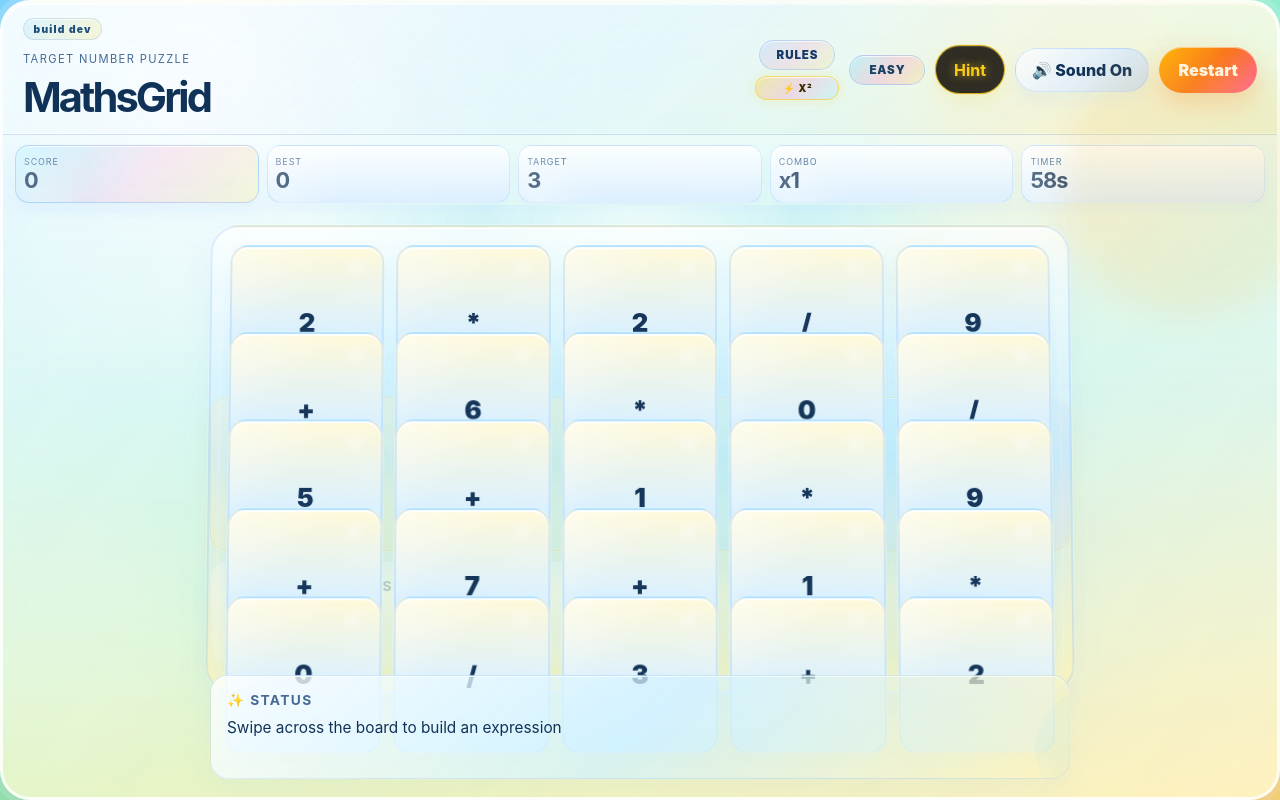
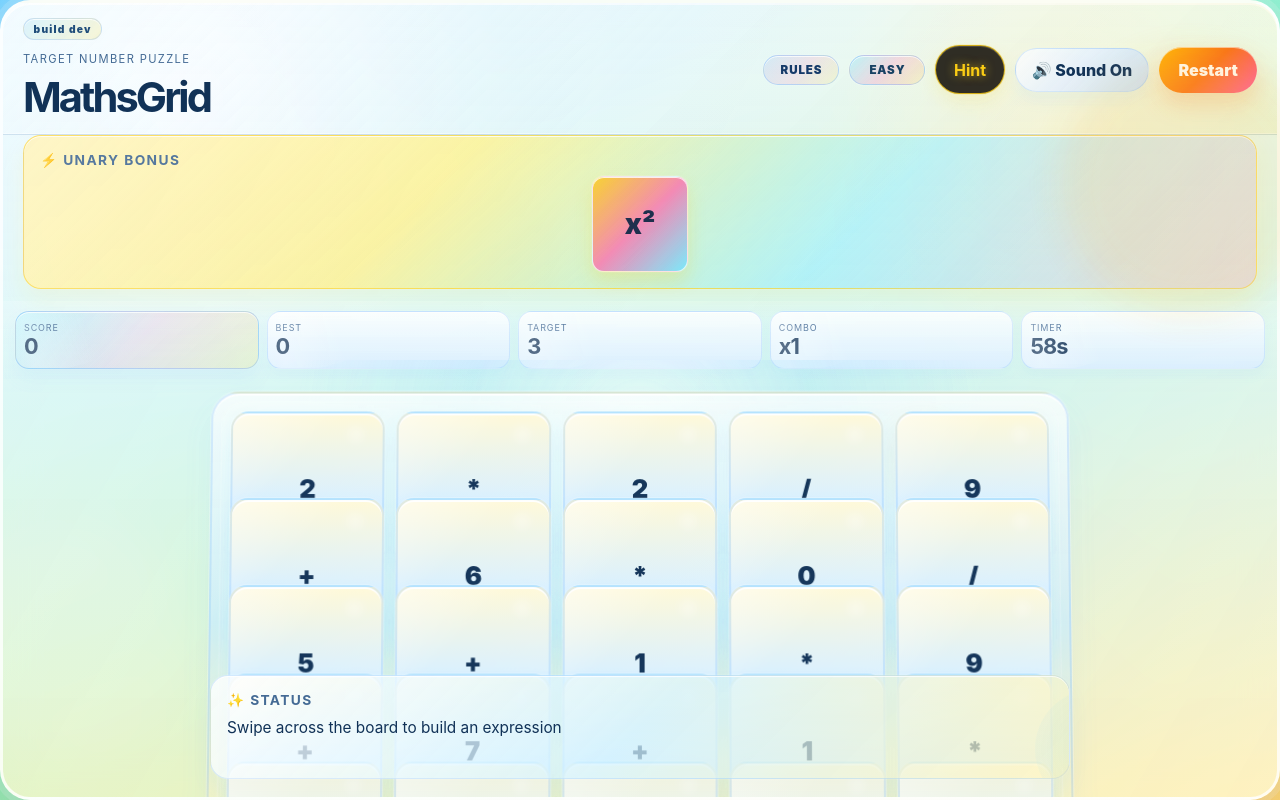
Before and after one commit to stevenappleyard72-cpu/maths-grid, a website built with Vite: page index.html in a window 1280 px wide. Both pictures are taken after a click on the button "Start game". Built offline with nearby package versions, Linux system fonts and the light colour scheme.

Commit message:
Move unary bonus below rules and remove expression panel

```diff
--- a/src/main.js
+++ b/src/main.js
@@ -25,7 +25,6 @@ const state = {
   path: [],
   set: new Set(),
   timerId: null,
-  unaryTimerId: null,
   statusMessage: 'Select a valid route',
   lastExpression: '-',
   lastValue: null,
@@ -117,40 +116,15 @@ function spawnUnaryBonus(forcedBonus = null) {
   const label = forcedBonus?.label || getUnaryLabel(chosen);
   state.unaryBonus = { operation: chosen, label };
 
-  if (state.unaryTimerId) {
-    window.clearTimeout(state.unaryTimerId);
-  }
-
-  state.unaryTimerId = window.setTimeout(() => {
-    state.unaryBonus = null;
-    renderUnaryButtons();
-  }, 8000);
-
   renderUnaryButtons();
-}
-
-function updateHeaderUnaryStatus() {
-  const status = document.querySelector('#headerUnaryStatus');
-  if (!status) return;
-
-  if (!state.unaryBonus) {
-    status.textContent = '⚡ Idle';
-    status.classList.remove('is-live');
-    return;
-  }
-
-  status.textContent = `⚡ ${state.unaryBonus.label}`;
-  status.classList.add('is-live');
 }
 
 function renderUnaryButtons() {
   const bonusBar = document.querySelector('#bonusBar');
   if (!bonusBar) return;
 
-  updateHeaderUnaryStatus();
-
   if (!state.unaryBonus) {
-    bonusBar.innerHTML = '<span class="bonus-empty">⚡ Idle</span>';
+    bonusBar.innerHTML = '<span class="bonus-empty">⚡</span>';
     return;
   }
 
@@ -741,11 +715,9 @@ function updateUI() {
   const timerEl = document.querySelector('#Timer');
   const comboEl = document.querySelector('#Combo');
   const statusEl = document.querySelector('#Status');
-  const expressionEl = document.querySelector('#Expression');
   const difficultyEl = document.querySelector('#Difficulty');
-  const expressionCard = document.querySelector('#Expression')?.closest('.info-card');
 
-  if (!scoreEl || !bestEl || !targetEl || !timerEl || !comboEl || !statusEl || !expressionEl) return;
+  if (!scoreEl || !bestEl || !targetEl || !timerEl || !comboEl || !statusEl) return;
 
   state.difficulty = getDifficultyLabel();
   scoreEl.textContent = state.score;
@@ -754,17 +726,9 @@ function updateUI() {
   timerEl.textContent = `${Math.ceil(state.timeLeft)}s`;
   comboEl.textContent = `x${state.multiplier}`;
   statusEl.textContent = state.statusMessage;
-  expressionEl.textContent = state.lastExpression;
 
   if (difficultyEl) {
     difficultyEl.textContent = state.difficulty;
-  }
-
-  if (expressionCard) {
-    expressionCard.classList.remove('is-good', 'is-warning');
-    if (state.lastExpression && state.lastExpression !== '-') {
-      expressionCard.classList.add('is-good');
-    }
   }
 }
 
@@ -887,10 +851,7 @@ function buildShell() {
             <h1>MathsGrid</h1>
           </div>
           <div class="header-actions">
-            <div class="rules-stack">
-              <button id="rulesBtn" class="rules-btn" type="button" aria-expanded="false" aria-controls="rulesPanel">Rules</button>
-              <div id="headerUnaryStatus" class="header-unary-status">⚡ Idle</div>
-            </div>
+            <button id="rulesBtn" class="rules-btn" type="button" aria-expanded="false" aria-controls="rulesPanel">Rules</button>
             <span id="Difficulty" class="difficulty-pill">Easy</span>
             <button id="hintBtn" class="secondary-btn" type="button" aria-label="Show a hint">Hint</button>
             <button id="audioToggleBtn" class="sound-btn" type="button" aria-pressed="true">🔊 Sound On</button>
@@ -904,8 +865,13 @@ function buildShell() {
             <li>Swipe across adjacent tiles to build an arithmetic line.</li>
             <li>Numbers and operators must alternate, and you cannot revisit the same tile.</li>
             <li>Match the target value exactly to win the round.</li>
-            <li>Unary bonuses are active for 8 seconds and can help when they line up with the target.</li>
+            <li>Unary bonuses are refreshed with each new grid and can help when they line up with the target.</li>
           </ul>
+        </div>
+
+        <div class="info-card bonus-card">
+          <h2>⚡ Unary bonus</h2>
+          <div id="bonusBar" class="bonus-bar"></div>
         </div>
 
         <section class="stats">
@@ -937,14 +903,6 @@ function buildShell() {
           </div>
 
           <aside class="side-panel">
-            <div class="info-card bonus-card">
-              <h2>⚡ Unary bonus</h2>
-              <div id="bonusBar" class="bonus-bar"></div>
-            </div>
-            <div class="info-card">
-              <h2>🧮 Current expression</h2>
-              <p id="Expression">-</p>
-            </div>
             <div class="info-card status-card">
               <h2>✨ Status</h2>
               <p id="Status">Swipe across the board to build an expression</p>
--- a/src/style.css
+++ b/src/style.css
@@ -289,33 +289,6 @@ button {
   display: flex;
   align-items: center;
   gap: 10px;
-}
-
-.rules-stack {
-  display: flex;
-  flex-direction: column;
-  align-items: center;
-  gap: 6px;
-}
-
-.header-unary-status {
-  min-width: 84px;
-  padding: 0.3rem 0.55rem;
-  border-radius: 999px;
-  background: linear-gradient(135deg, rgba(250, 204, 21, 0.2), rgba(255, 92, 168, 0.16), rgba(110, 231, 255, 0.18));
-  border: 1px solid rgba(250, 204, 21, 0.54);
-  color: #3d2a05;
-  font-size: 0.62rem;
-  font-weight: 900;
-  letter-spacing: 0.08em;
-  text-transform: uppercase;
-  text-align: center;
-  box-shadow: inset 0 1px 0 rgba(255,255,255,0.75), 0 0 0 1px rgba(255,255,255,0.05);
-}
-
-.header-unary-status.is-live {
-  background: linear-gradient(135deg, rgba(250, 204, 21, 0.35), rgba(255, 92, 168, 0.2), rgba(110, 231, 255, 0.2));
-  box-shadow: 0 0 14px rgba(250, 204, 21, 0.22), inset 0 1px 0 rgba(255,255,255,0.75);
 }
 
 .rules-btn,
@@ -831,7 +804,7 @@ h1 {
 
 .bonus-card {
   min-height: 90px;
-  order: -1;
+  margin: 0 20px 12px;
   background: linear-gradient(135deg, rgba(255, 244, 189, 0.95), rgba(254, 240, 138, 0.8), rgba(110, 231, 255, 0.38), rgba(255, 92, 168, 0.18));
   border-color: rgba(250, 204, 21, 0.58);
   box-shadow: inset 0 1px 0 rgba(255,255,255,0.78), 0 12px 22px rgba(250, 204, 21, 0.1), 0 0 0 1px rgba(255,255,255,0.12);
@@ -851,7 +824,7 @@ h1 {
   justify-content: center;
   width: clamp(72px, 11vw, 96px);
   aspect-ratio: 1;
-  border-radius: 18px;
+  border-radius: 12px;
   border: 1px solid rgba(255,255,255,0.7);
   color: #1b2d4b;
   font-size: clamp(1.7rem, 2.2vw, 2.4rem);
```
